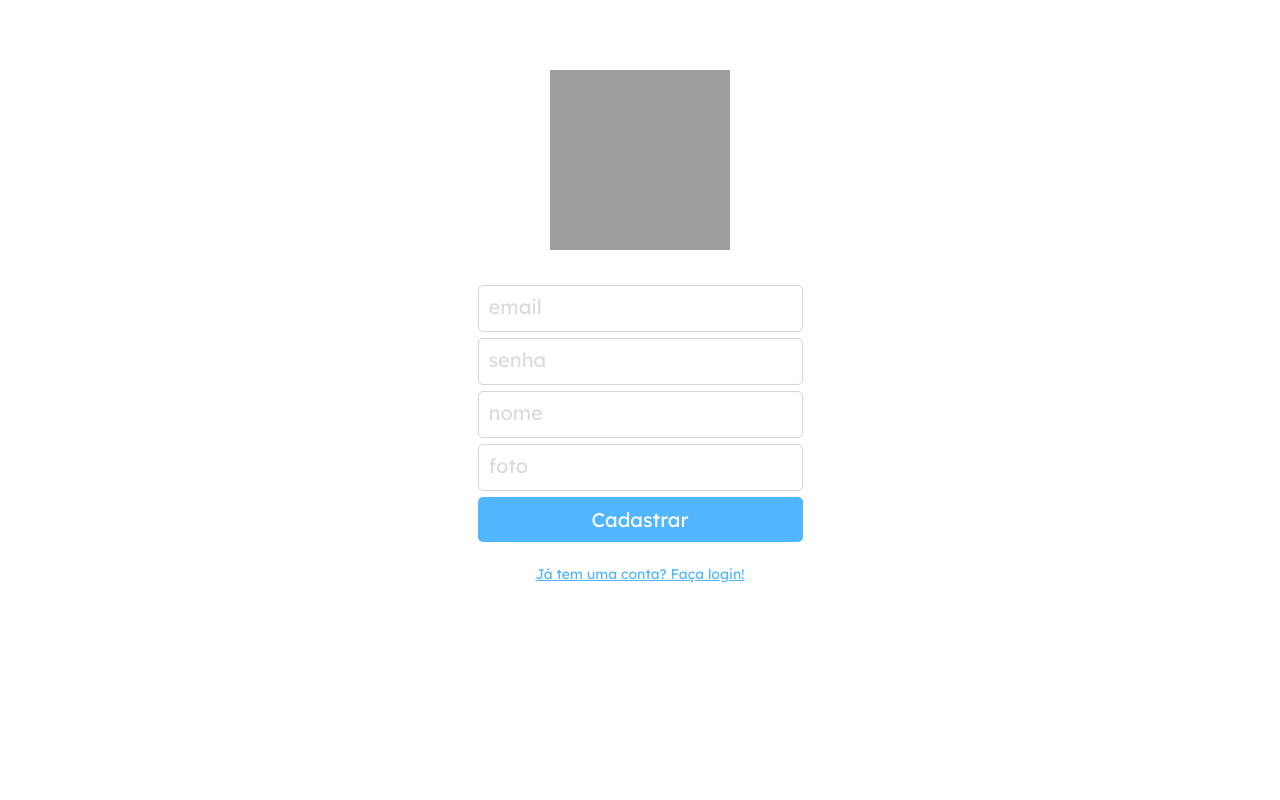
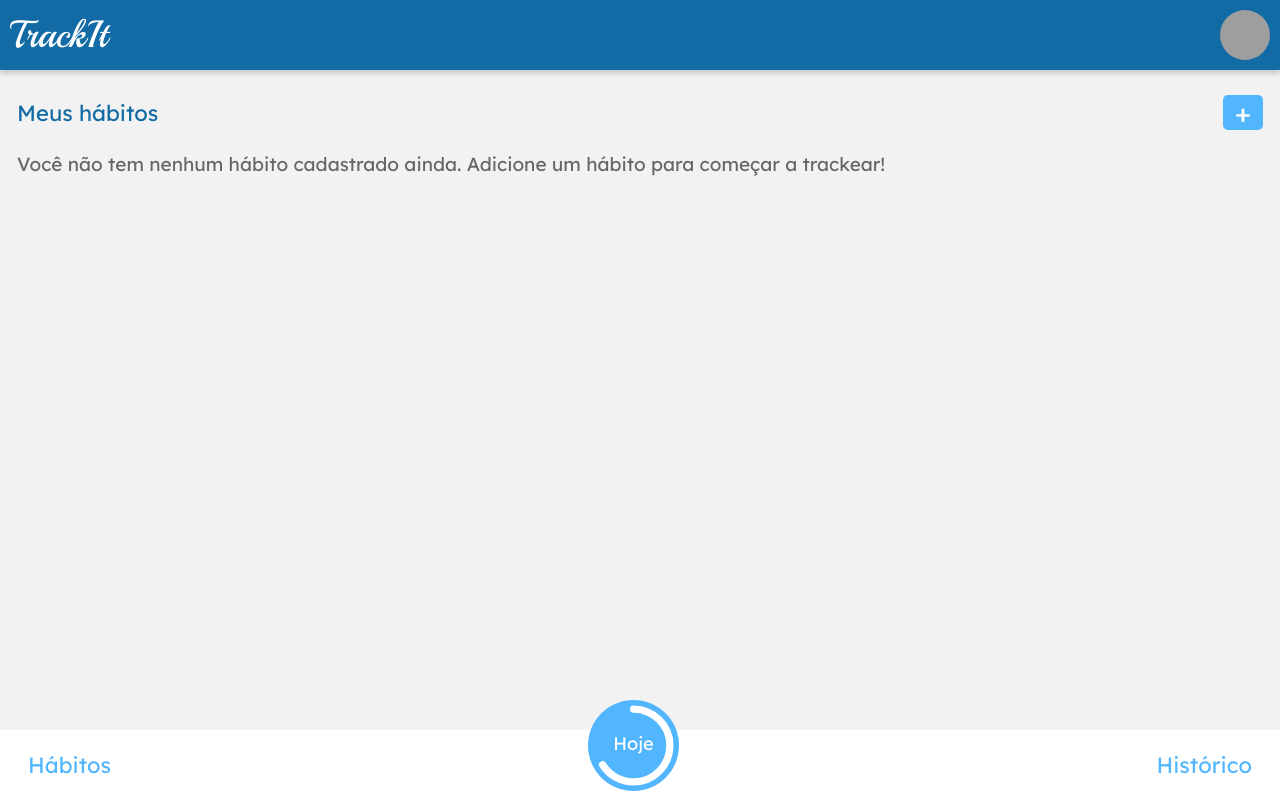
Before and after one commit to wesleymichael/projeto-Trackit, a React (Create React App) app: page / in a window 1280 px wide. Built offline with nearby package versions, Linux system fonts and the light colour scheme; grey boxes are pictures that could not be loaded.

Commit message:
Layout: hábitos parte 1

```diff
--- a/package.json
+++ b/package.json
@@ -10,6 +10,7 @@
     "localforage": "^1.10.0",
     "match-sorter": "^6.3.1",
     "react": "^18.2.0",
+    "react-circular-progressbar": "^2.1.0",
     "react-dom": "^18.2.0",
     "react-router-dom": "^6.9.0",
     "react-scripts": "5.0.1",
--- a/src/App.js
+++ b/src/App.js
@@ -1,10 +1,12 @@
 import React from 'react'
 import LoginPage from './pages/LoginPage/LoginPage'
 import RegisterPage from './pages/RegisterPage/RegisterPage'
+import RoutinePage from './pages/RoutinePage/RoutinePage'
 
 export default function App() {
   return (
     // <LoginPage />
-    <RegisterPage />
+    // <RegisterPage />
+    <RoutinePage />
   )
 }
--- /dev/null
+++ b/src/components/Footer.js
@@ -0,0 +1,66 @@
+import React from 'react'
+import styled from 'styled-components'
+
+
+// Import react-circular-progressbar module and styles
+import {
+    CircularProgressbar,
+    CircularProgressbarWithChildren,
+    buildStyles
+} from "react-circular-progressbar";
+import "react-circular-progressbar/dist/styles.css";
+
+export default function Footer() {
+    const percentage = 66;
+    return (
+        <FooterStyled>
+            <div>Hábitos</div>
+            <ProgressBar percentage={percentage} />
+            <div>Histórico</div>
+        </FooterStyled>
+    )
+}
+
+
+function ProgressBar({percentage}){
+    return(
+        <DivProgressBar>
+            <CircularProgressbar
+                value={percentage}
+                text="Hoje"
+                background
+                backgroundPadding={6}
+                styles={buildStyles({
+                    backgroundColor: "#52B6FF",
+                    textColor: "#fff",
+                    pathColor: "#fff",
+                    trailColor: "transparent",
+                })}
+            />
+        </DivProgressBar>
+    )
+}
+
+const DivProgressBar = styled.div`
+    width: 91px;
+    height: 91px;
+    position: relative;
+    bottom: 20px;
+`
+
+const FooterStyled = styled.footer`
+    width: 100%;
+    height: 70px;
+    position: fixed;
+    bottom: 0px;
+    z-index: 2;
+    background: #FFFFFF;
+    padding: 0 28px;
+    display: flex;
+    align-items: center;
+    justify-content: space-between;
+    color: #52B6FF; //Cor tema claro
+    font-family: 'Lexend Deca';
+    font-weight: 400;
+    font-size: 22px;
+`
--- /dev/null
+++ b/src/components/Header.js
@@ -0,0 +1,37 @@
+import React from 'react'
+import styled from 'styled-components'
+
+export default function Header() {
+  return (
+    <HeaderStyled>
+        <div>TrackIt</div>
+        <img src='http://cbissn.ibict.br/images/phocagallery/galeria2/thumbs/phoca_thumb_l_image03_grd.png' />
+    </HeaderStyled>
+  )
+}
+
+const HeaderStyled = styled.header`
+    width: 100%;
+    height: 70px;
+    position: fixed;
+    top: 0;
+    z-index: 2;
+    background: #126BA5; //Cor tema mais escuro
+    box-shadow: 0px 4px 4px rgba(0, 0, 0, 0.15);
+    padding: 0 10px;
+    display: flex;
+    align-items: center;
+    justify-content: space-between;
+    div{
+        font-family: 'Playball';
+        font-weight: 400;
+        font-size: 38px;
+        color: #FFFFFF;
+    }
+    img{
+        width: 50px;
+        height: 50px;
+        border-radius: 50px;
+        object-fit: cover;
+    }
+`
--- /dev/null
+++ b/src/pages/RoutinePage/RoutineMain.js
@@ -0,0 +1,48 @@
+import React from 'react'
+import styled from 'styled-components'
+
+export default function RoutineMain() {
+  return (
+    <Div>
+        <div>
+            <h1>Meus hábitos</h1>
+            <button>+</button>
+        </div>
+        <div>
+            <p>
+                Você não tem nenhum hábito cadastrado ainda.
+                Adicione um hábito para começar a trackear!
+            </p>
+        </div>
+    </Div>
+  )
+}
+
+const Div = styled.div`
+    font-family: 'Lexend Deca';
+    font-weight: 400;
+    position: relative;
+    top: 70px;
+    height: calc(100vh - 70px);
+    background: #F2F2F2;
+    padding: 0px 17px;
+    div{
+        display: flex;
+        justify-content: space-between;
+        align-items: center;
+        padding-top: 25px;
+        button{
+            width: 40px;
+            height: 35px;
+            font-size: 27px;
+        }
+        h1{
+            font-size: 22px;
+            color: #126BA5;
+        }
+        p{
+            font-size: 19px;
+            color: #666666;
+        }
+    }
+`
--- /dev/null
+++ b/src/pages/RoutinePage/RoutinePage.js
@@ -0,0 +1,15 @@
+import React from 'react'
+import styled from 'styled-components'
+import Footer from '../../components/Footer'
+import Header from '../../components/Header'
+import RoutineMain from './RoutineMain'
+
+export default function RoutinePage() {
+  return (
+    <>
+        <Header />
+        <RoutineMain />
+        <Footer />
+    </>
+  )
+}
--- a/src/style/GlobalStyle.js
+++ b/src/style/GlobalStyle.js
@@ -1,6 +1,9 @@
 import { createGlobalStyle } from "styled-components"
 
 const GlobalStyle = createGlobalStyle`
+    *{
+        box-sizing: border-box;
+    }
     button{
         height: 45px;
         border: none;
```
Also changed, not shown: 1 other file (tests, documents, lock files or other folders).
